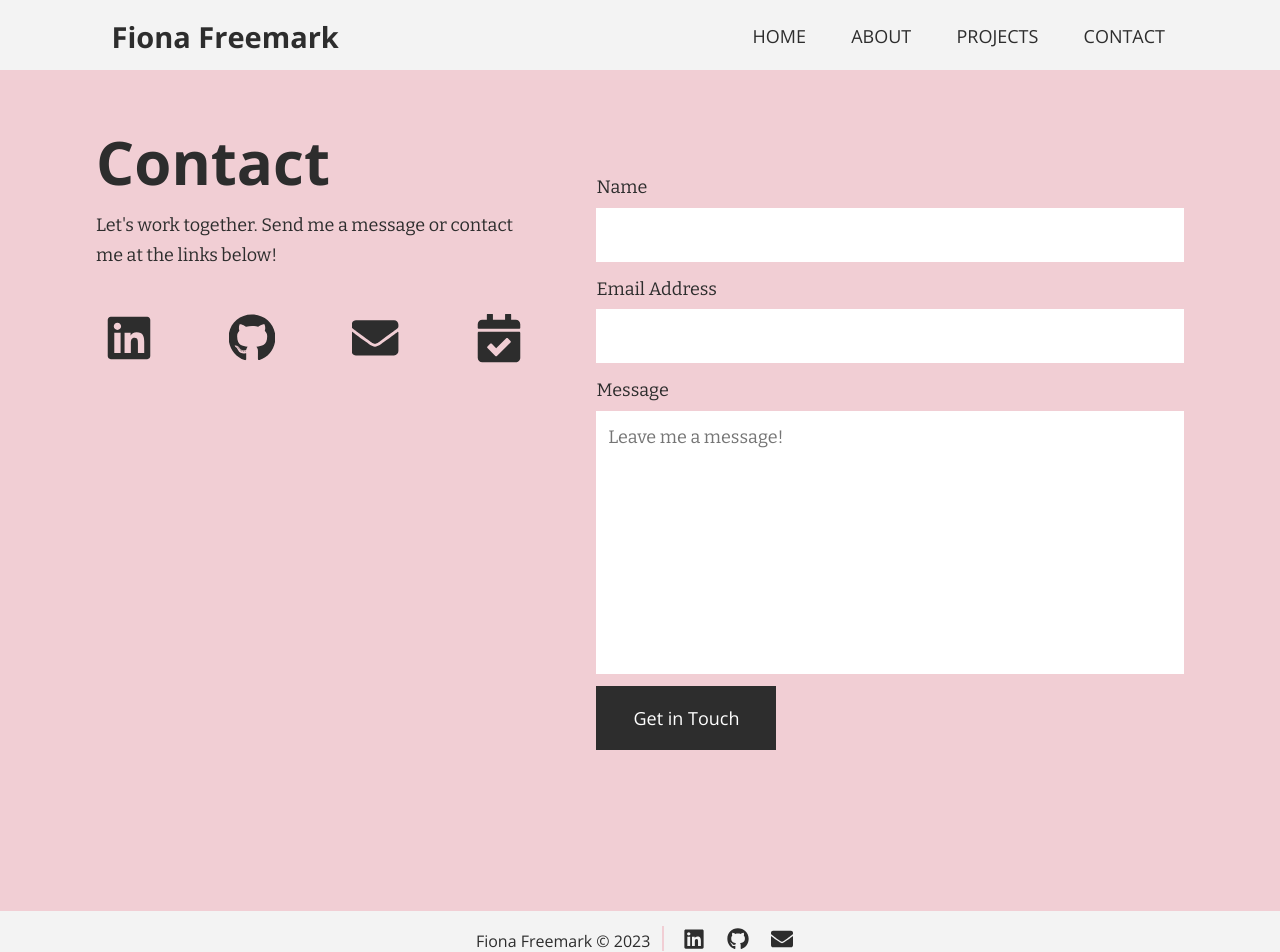
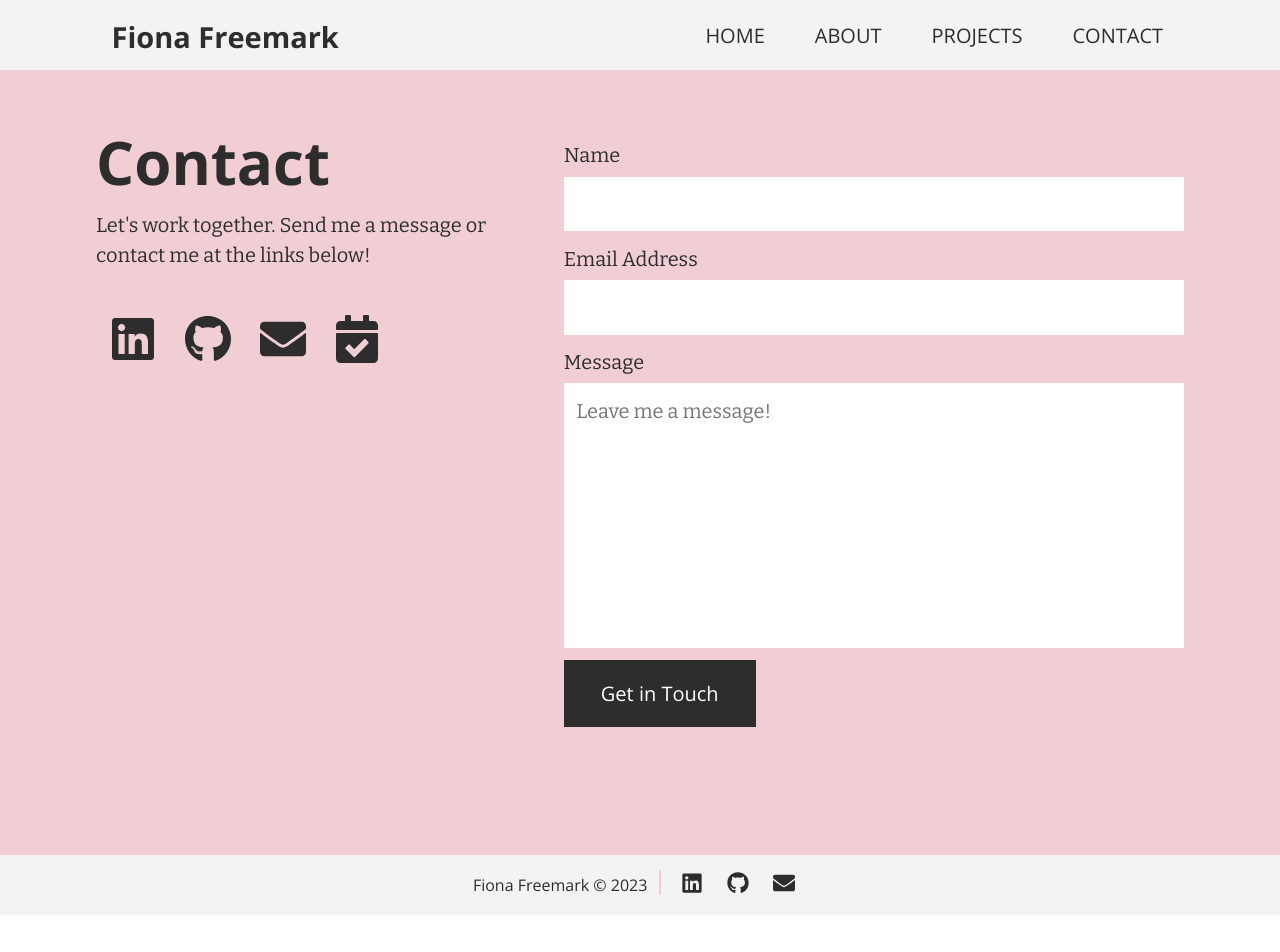
Before and after one commit to fionafreemark/freemark.dev, a React (Create React App) app: page /contact in a window 1280 px wide. Shown: the top 952 px of the page. After the commit the page ends 915 px from the top, so only its background shows below. Built offline with nearby package versions, Linux system fonts and the light colour scheme.

Commit message:
added target=blank to <a> tags, fixed footer spacing, changed order of image/text in about page under 800px mq, edited content form to match spacing, editing projects page so links are bottom aligned.

```diff
--- a/src/App.js
+++ b/src/App.js
@@ -14,7 +14,7 @@ import './App.scss';
 
 function App() {
   return (
-    <div class="app">
+    <div className="app">
       <Header />
       <main id="main">
       <Routes>
--- a/src/Components/Footer.js
+++ b/src/Components/Footer.js
@@ -7,13 +7,13 @@ const Footer = () => {
         <div  className="wrapper footer-container">
           <p> Fiona Freemark &copy; 2023</p>
           <div className="footer-icon-box">
-            <a href="https://www.linkedin.com/in/fiona-freemark/" title="linked in" className="footer-social-icon-box">
+          <a href="https://www.linkedin.com/in/fiona-freemark/" title="linked in" className="footer-social-icon-box" target="_blank" rel="noreferrer">
               <FaLinkedin className="footer-social-icon" />
             </a>
-            <a href="https://github.com/fionafreemark" title="github" className="footer-social-icon-box">
+          <a href="https://github.com/fionafreemark" title="github" className="footer-social-icon-box" target="_blank" rel="noreferrer">
               <FaGithub className="footer-social-icon" />
             </a>
-            <a href="mailto:freemark.dev@gmail.com" title="email me!" className="footer-social-icon-box">
+          <a href="mailto:freemark.dev@gmail.com" title="email me!" className="footer-social-icon-box" target="_blank" rel="noreferrer">
               <FaEnvelope className="footer-social-icon" />
             </a>
           </div>
--- a/src/Components/Header.js
+++ b/src/Components/Header.js
@@ -5,7 +5,7 @@ const Header = () => {
   return (
     <header>
       {/* Skip Link */}
-      <a href="#main" class="skip-link">Skip to main content.</a>
+      <a href="#main" className="skip-link">Skip to main content.</a>
       <div className="wrapper">
         <Nav />
       </div>
--- a/src/Pages/Contact.js
+++ b/src/Pages/Contact.js
@@ -10,16 +10,16 @@ function Contact() {
               <h3  className="contact-header">Contact</h3>
               <p  className="contact-body">Let's work together. Send me a message or contact me at the links below! </p>
               <div  className="contact-icon-box">
-                <a href="https://www.linkedin.com/in/fiona-freemark/" title="linked in" className="social-icon-box">
+              <a href="https://www.linkedin.com/in/fiona-freemark/" title="linked in" className="social-icon-box" target="_blank" rel="noreferrer">
                   <FaLinkedin className="social-icon"/>
                 </a>
-                <a href="https://github.com/fionafreemark" title="github" className="social-icon-box">
+              <a href="https://github.com/fionafreemark" title="github" className="social-icon-box" target="_blank" rel="noreferrer">
                   <FaGithub className="social-icon" />
                 </a>
-                <a href="mailto:freemark.dev@gmail.com" title="email me!" className="social-icon-box">
+              <a href="mailto:freemark.dev@gmail.com" title="email me!" className="social-icon-box" target="_blank" rel="noreferrer">
                   <FaEnvelope className="social-icon" />
                 </a>
-                <a href="https://calendly.com/fionafreemark/15-minute-chat" title="book a chat" className="social-icon-box">
+              <a href="https://calendly.com/fionafreemark/15-minute-chat" title="book a chat" className="social-icon-box" target="_blank" rel="noreferrer">
                   <FaCalendarCheck className="social-icon" />
                 </a>
               </div>
--- a/src/Pages/Projects.js
+++ b/src/Pages/Projects.js
@@ -20,7 +20,8 @@ function Projects() {
                 </a>
               </div>
               <div className="proj-text-container">
-                <h4>Jobi Job Board - *In Development*</h4>
+                <h4>Jobi Job Board</h4>
+                <h5>In Development</h5>
                 <p className="proj-desc">
                   Jobi is job board app where employers can post jobs for prospective employees. Built
                   with React, this project uses JavaScript, SASS & HTML. Converted from a style guide designed by Rashedul Kabir, and created with accessibility and responsiveness in mind.
@@ -35,6 +36,7 @@ function Projects() {
                   <li>SASS</li>
                   <li>HTML</li>
                 </ul>
+              </div>
                 <div className="proj-link-container">
                   <a className="proj-link link-outline" href="https://jobi-app.netlify.app/"
                   >Live
@@ -42,7 +44,6 @@ function Projects() {
                   <a className="proj-link link-outline" href="https://github.com/fionafreemark/jobi-job-search-app"
                   >GitHub</a>
                 </div>
-              </div>
             </div>
             <div className="proj-box">
               <div className="proj-img-container">
@@ -51,7 +52,7 @@ function Projects() {
                     alt="Screenshot of the 'Whatever Floats your Vote' app with an illustration of a ballot box." />
                 </a>
               </div>
-              <div className="proj-text-container">
+              <div className="proj-text-container vote-proj-text">
                 <h4>Whatever Floats Your Vote</h4>
                 <p className="proj-desc">
                   An anonymous voting app that allows users to create, vote on, and view poll results. Built
@@ -68,6 +69,7 @@ function Projects() {
                   <li>SASS</li>
                   <li>HTML</li>
                 </ul>
+              </div>
                 <div className="proj-link-container">
                   <a className="proj-link link-outline" href="https://whateverfloatsyourvote.netlify.app/"
                   >Live
@@ -75,7 +77,6 @@ function Projects() {
                   <a className="proj-link link-outline" href="https://github.com/fionafreemark/whatever-floats-your-vote"
                   >GitHub</a>
                 </div>
-              </div>
             </div>
             <div className="proj-box">
               <div className="proj-img-container">
@@ -100,13 +101,13 @@ function Projects() {
                   <li>SASS</li>
                   <li>HTML</li>
                 </ul>
+              </div>
                 <div className="proj-link-container">
                   <a className="proj-link link-outline" href="https://the-daily-tarot.netlify.app/"  >Live
                     Site</a>
                   <a className="proj-link link-outline" href="https://github.com/fionafreemark/the-daily-tarot"
                   >GitHub</a>
                 </div>
-              </div>
             </div>
             <div className="proj-box">
               <div className="proj-img-container">
@@ -128,13 +129,13 @@ function Projects() {
                   <li>SASS</li>
                   <li>GitHub</li>
                 </ul>
+              </div>
                 <div className="proj-link-container">
                   <a className="proj-link link-outline" href="https://creative-brand-design.netlify.app/" >Live
                     Site</a>
                   <a className="proj-link link-outline" href="https://github.com/fionafreemark/creative-brand-design"
                   >GitHub</a>
                 </div>
-              </div>
             </div>
             <div className="proj-box">
               <div className="proj-img-container">
@@ -157,13 +158,13 @@ function Projects() {
                   <li>JavaScript</li>
                   <li>GitHub</li>
                 </ul>
+              </div>
                 <div className="proj-link-container">
                   <a className="proj-link link-outline" href="https://animal-match-app.netlify.app/"  >Live
                     Site</a>
                   <a className="proj-link link-outline" href="https://github.com/renata-fiona/animal-match-app"
                   >GitHub</a>
                 </div>
-              </div>
             </div>
           </div>
         </div>
--- a/src/sass/partials/_typography.scss
+++ b/src/sass/partials/_typography.scss
@@ -8,7 +8,8 @@ html {
 
 h1,
 h2,
-h4 {
+h4,
+h5 {
     font-family: $ff-headings;
     color: $black;
 }
@@ -33,6 +34,11 @@ h2 {
 h4 {
     font-size: $fs-med;
     font-weight: $fw-bold;
+}
+
+h5 {
+    font-size: $fs-small;
+    margin: 1% 0;
 }
 
 p,
--- a/src/sass/partials/_variables.scss
+++ b/src/sass/partials/_variables.scss
@@ -17,7 +17,7 @@ $fs-2xl: 6rem;
 $fs-xl: 5rem;
 $fs-lrg: 2.9rem;
 $fs-med: 2.2rem;
-$fs-small: 1.8rem;
+$fs-small: 2rem;
 $fs-default: 1.6rem;
 
 // Font Weights
--- a/src/sass/partials/media-queries/_media-queries.scss
+++ b/src/sass/partials/media-queries/_media-queries.scss
@@ -57,6 +57,7 @@
   // HOME PAGE ----------
 
   .home-section {
+
     h3 {
       font-size: $fs-med;
     }
@@ -164,11 +165,12 @@
   }
 
   .home-section {
-    padding: 20% 0;
+    padding: 20% 0 12%;
   }
 
   .heading-cont {
     width: 100%;
+    align-items: center;
   }
 
   .heading-img-cont {
@@ -219,6 +221,7 @@
     flex-basis: 100%;
     padding: 5% 0;
     margin-left: 0;
+    order: 2;
   }
 
   .about-me-text {
@@ -344,6 +347,10 @@
   }
 
   // NAV/HEADING ------------
+
+  .home-section {
+    min-height: calc(100vh - 88px);
+  }
   .nav-menu {
 
     &.unclicked,
--- a/src/sass/partials/pages/_contact.scss
+++ b/src/sass/partials/pages/_contact.scss
@@ -5,7 +5,7 @@
 .contact-section {
   background-color: $pink;
   position: relative;
-  min-height: calc(100vh - 60px);
+  min-height: calc(100vh - 55px);
   padding: 10% 0;
 }
 
@@ -38,7 +38,7 @@
 .contact-icon-box {
   display: flex;
   flex-direction: row;
-  justify-content: space-between;
+  // justify-content: space-between;
   align-items: center;
 
 }
@@ -46,6 +46,7 @@
 .social-icon-box {
   border: 2px solid $transparent;
   padding: 0;
+  margin: 0 1%;
 
   &:hover,
   &:focus {
@@ -57,15 +58,15 @@
   margin: .2em;
   padding: .2em .2em .1em .2em;
   color: $black;
-  width: 3em;
-  height: 3em;
+  width: 2.7em;
+  height: 2.7em;
   transition: 300ms;
 }
 
 .contact-form {
   display: flex;
   flex-direction: column;
-  padding: 5% 0 5% 10%;
+  padding-left: 5%;
 
   label {
     margin: 2% 0 1%;
--- a/src/sass/partials/pages/_home.scss
+++ b/src/sass/partials/pages/_home.scss
@@ -7,7 +7,7 @@
   display: flex;
   flex-wrap: wrap;
   justify-content: space-between;
-  min-height: calc(100vh - 60px);
+  min-height: calc(100vh - 55px);
   padding: 10% 0;
   background-color: $white;
 
--- a/src/sass/partials/pages/_projects.scss
+++ b/src/sass/partials/pages/_projects.scss
@@ -2,7 +2,7 @@
 
 // PROJECTS SECTION ----------------------------------
 .projects-section {
-  min-height: calc(100vh - 60px);
+  min-height: calc(100vh - 55px);
   padding: 10% 0;
   background-color: $white;
 }
@@ -26,22 +26,30 @@
 .proj-box {
   display: flex;
   flex-direction: column;
-  flex-shrink: 3;
+  justify-content: space-between;
   width: 45%;
   margin: 5% 0;
   border: 3px solid $grey;
   transition: 300ms;
 
   &:hover {
-    box-shadow: -.7rem 1.1rem 3rem 1.7rem rgba(0, 0, 0, .11);
+      box-shadow: 0px 0px 10px 5px rgba(170, 170, 170, 0.52);;
   }
 }
 
 .proj-text-container {
   display: flex;
   flex-direction: column;
-  justify-content: space-between;
-  min-height: 500px;
+  justify-content: flex-start;
+  min-height: 390px;
+  padding: 5%;
+}
+
+.vote-proj-text {
+  min-height: 503px;
+}
+
+.proj-link-container {
   padding: 5%;
 }
 
```
Also changed, not shown: 1 other file (tests, documents, lock files or other folders).
